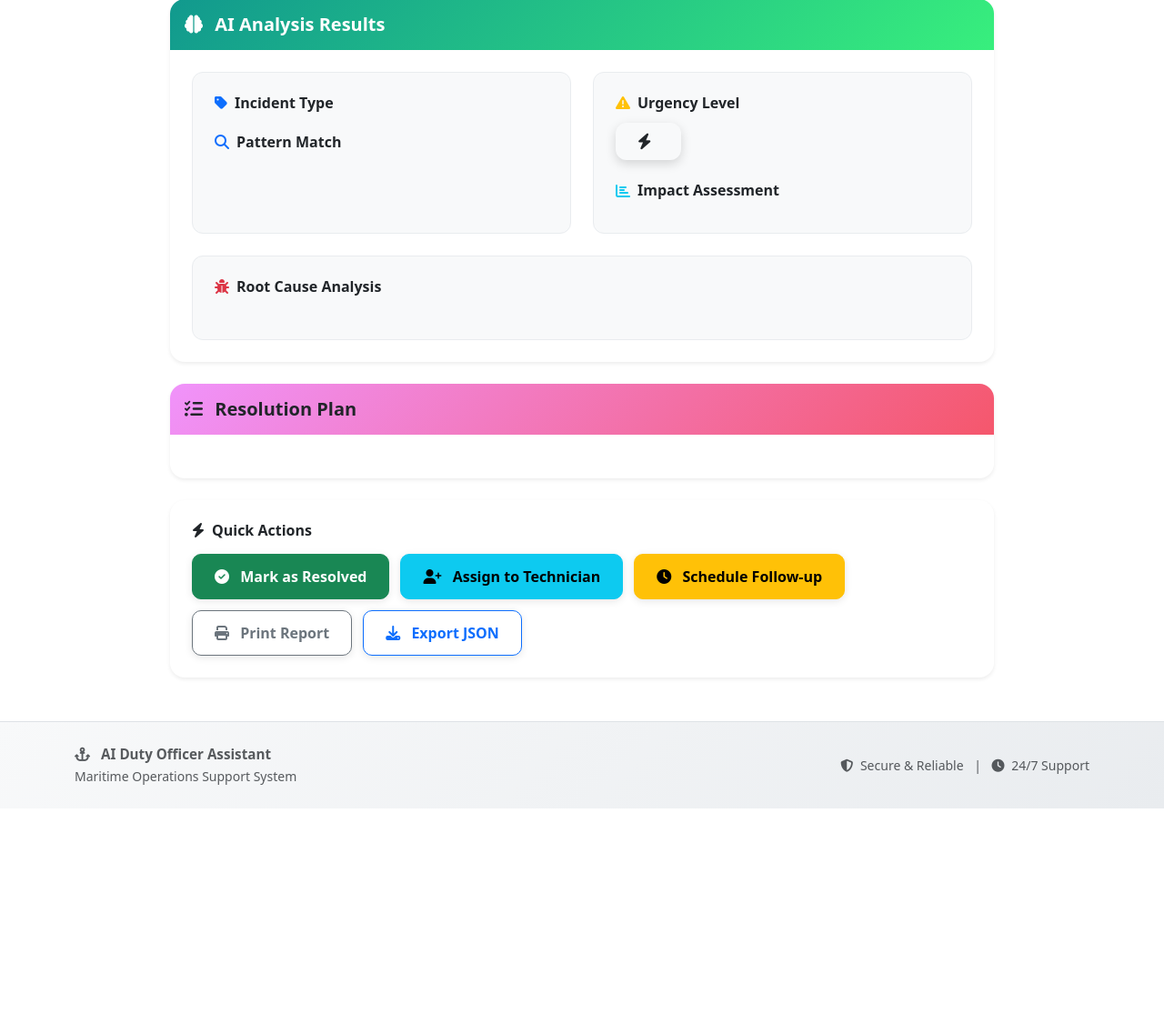
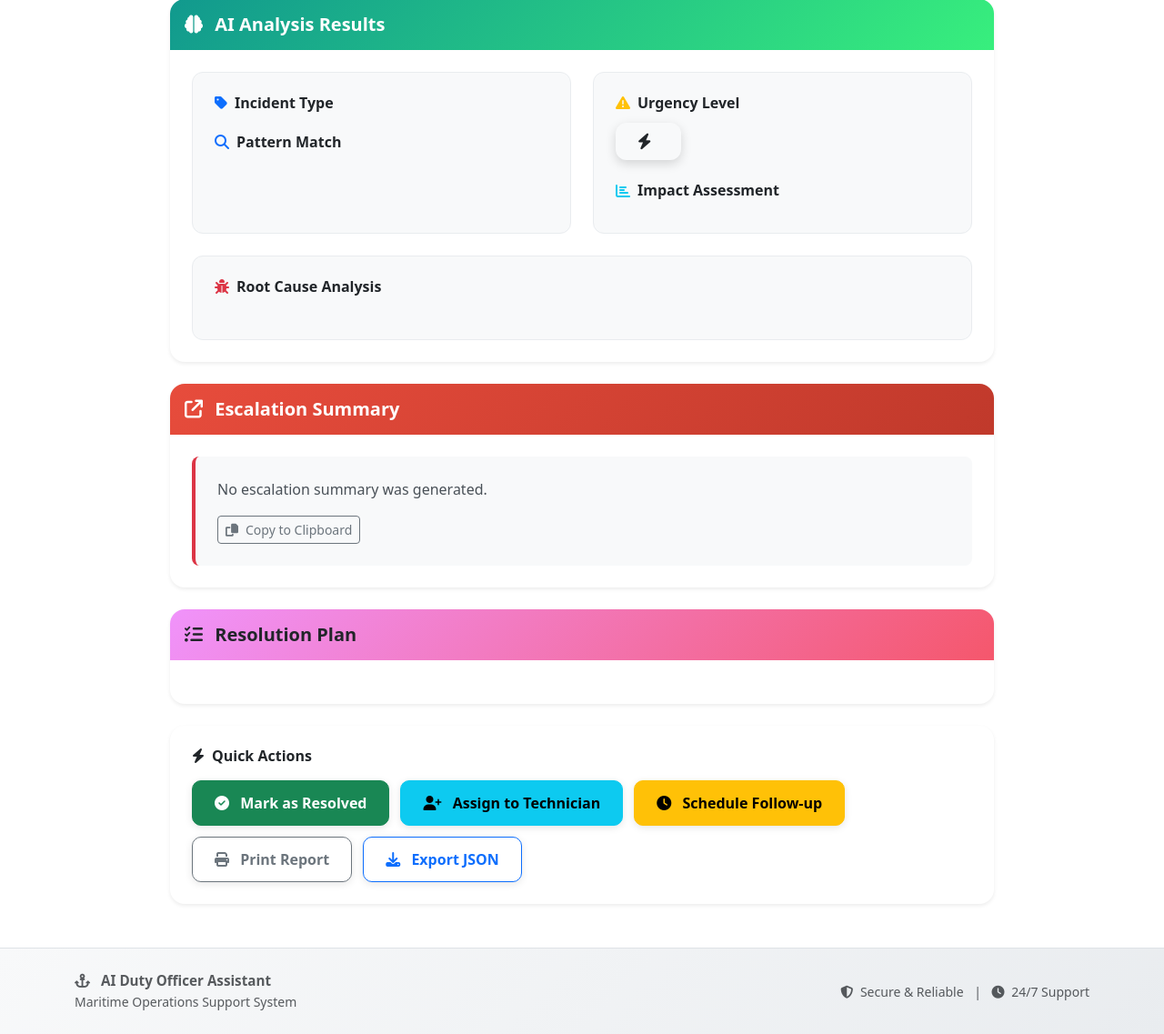
Before and after one commit to CoderDiggy/Portnet-L2-Automator, a FastAPI app: template AI Assistant Python/app/templates/results.html in a window 1280 px wide. Shown: the part 670-1807 px from the top of the page at 91% size. Before the commit the page ends 1559 px from the top, so only its background shows below. Run offline with FastAPI, Linux system fonts and the light colour scheme; the template is opened without the code that fills it, so the values that code supplies are empty.

Commit message:
Added Escalated Summary AI

```diff
--- a/AI Assistant Python/app/models/schemas.py
+++ b/AI Assistant Python/app/models/schemas.py
@@ -32,6 +32,8 @@ class IncidentAnalysis(BaseModel):
     impact: str = ""
     urgency: str = "Medium"
     affected_systems: List[str] = []
+    key_log_entries: List[str] = Field(default_factory=list)
+    escalation_summary: str = ""
 
     class Config:
         from_attributes = True
--- a/AI Assistant Python/app/templates/results.html
+++ b/AI Assistant Python/app/templates/results.html
@@ -247,6 +247,26 @@
                     </div>
                 </div>
 
+                <!-- Escalation Summary Card -->
+                <div class="card results-card border-0 shadow-sm mb-4">
+                    <div class="card-header bg-gradient-danger text-white border-0 py-3">
+                        <h5 class="card-title mb-0 fw-bold">
+                            <i class="fas fa-arrow-up-right-from-square me-2"></i>
+                            Escalation Summary
+                        </h5>
+                    </div>
+                    <div class="card-body p-4">
+                        <div class="escalation-summary-box">
+                            <p id="escalationSummaryText" class="mb-3">
+                                {{ result.analysis.escalation_summary or "No escalation summary was generated." }}
+                            </p>
+                            <button class="btn btn-outline-secondary btn-sm" onclick="copySummaryToClipboard()">
+                                <i class="fas fa-copy me-2"></i>Copy to Clipboard
+                            </button>
+                        </div>
+                    </div>
+                </div>
+
                 <!-- Resolution Plan -->
                 <div class="card results-card border-0 shadow-sm mb-4">
                     <div class="card-header bg-gradient-warning text-dark border-0 py-3">
--- a/AI Assistant Python/static/css/results.css
+++ b/AI Assistant Python/static/css/results.css
@@ -95,6 +95,11 @@
 .bg-gradient-warning {
     background: linear-gradient(135deg, #f093fb 0%, #f5576c 100%);
 }
+
+.bg-gradient-danger {
+    background: linear-gradient(135deg, #e74c3c 0%, #c0392b 100%);
+}
+
 
 /* Description Box */
 .description-box {
@@ -246,6 +251,20 @@
     background: #667eea;
     color: white;
     transform: translateY(-2px);
+}
+
+/* Escalation Summary Box */
+.escalation-summary-box {
+    background: #f8f9fa;
+    border-left: 4px solid #dc3545;
+    border-radius: 8px;
+    padding: 1.5rem;
+}
+
+.escalation-summary-box p {
+    font-size: 1rem;
+    line-height: 1.6;
+    color: #495057;
 }
 
 /* Summary Box */
--- a/AI Assistant Python/static/js/results.js
+++ b/AI Assistant Python/static/js/results.js
@@ -14,7 +14,7 @@ function exportResults() {
             urgency: document.querySelector('.urgency-badge')?.textContent.trim(),
             impact: document.querySelectorAll('.analysis-value')[2]?.textContent.trim(),
             root_cause: document.querySelectorAll('.analysis-value')[3]?.textContent.trim(),
-            affected_systems: Array.from(document.querySelectorAll('.system-tag')).map(el => el.textContent.trim())
+            affected_systems: Array.from(document.querySelectorAll('.system-tag')).map(el => el.textContent.trim().replace(/\s\s+/g, ' ').trim())
         },
         resolution_plan: {
             summary: document.querySelector('.summary-box p')?.textContent.trim(),
@@ -25,6 +25,7 @@ function exportResults() {
                 query: item.querySelector('.query-box code')?.textContent.trim() || null
             }))
         },
+        escalation_summary: document.getElementById('escalationSummaryText').innerText.trim(),
         exported_at: new Date().toISOString()
     };
 
@@ -40,13 +41,41 @@ function exportResults() {
     showToast('Results exported successfully!', 'success');
 }
 
+// Copy Escalation Summary to Clipboard
+function copySummaryToClipboard() {
+    const summaryText = document.getElementById('escalationSummaryText').innerText;
+    if (navigator.clipboard) {
+        navigator.clipboard.writeText(summaryText).then(() => {
+            showToast('Escalation summary copied to clipboard!', 'success');
+        }).catch(err => {
+            console.error('Failed to copy text: ', err);
+            showToast('Failed to copy summary.', 'danger');
+        });
+    } else {
+        // Fallback for older browsers
+        const textArea = document.createElement("textarea");
+        textArea.value = summaryText;
+        document.body.appendChild(textArea);
+        textArea.focus();
+        textArea.select();
+        try {
+            document.execCommand('copy');
+            showToast('Escalation summary copied to clipboard!', 'success');
+        } catch (err) {
+            console.error('Fallback copy failed: ', err);
+            showToast('Failed to copy summary.', 'danger');
+        }
+        document.body.removeChild(textArea);
+    }
+}
+
 // Toast Notification
 function showToast(message, type = 'info') {
     const toast = document.createElement('div');
     toast.className = `alert alert-${type} position-fixed top-0 end-0 m-3 shadow-lg`;
     toast.style.zIndex = '9999';
     toast.innerHTML = `
-        <i class="fas fa-check-circle me-2"></i>
+        <i class="fas fa-${type === 'success' ? 'check-circle' : 'exclamation-circle'} me-2"></i>
         ${message}
     `;
     document.body.appendChild(toast);
@@ -58,7 +87,7 @@ function showToast(message, type = 'info') {
     }, 3000);
 }
 
-// Smooth Scroll Animation
+// Smooth Scroll Animation on Load
 document.addEventListener('DOMContentLoaded', function() {
     const cards = document.querySelectorAll('.results-card');
 
@@ -81,7 +110,7 @@ document.addEventListener('DOMContentLoaded', function() {
     });
 });
 
-// Copy Incident ID to Clipboard
+// Copy Incident ID to Clipboard functionality
 document.addEventListener('DOMContentLoaded', function() {
     const codeElements = document.querySelectorAll('code');
     codeElements.forEach(code => {
```
Also changed, not shown: AI Assistant Python/app/services/incident_analyzer.py (+8 -3 lines), AI Assistant Python/app/services/openai_service.py (+64 -2 lines).
